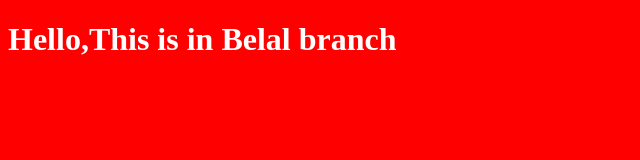
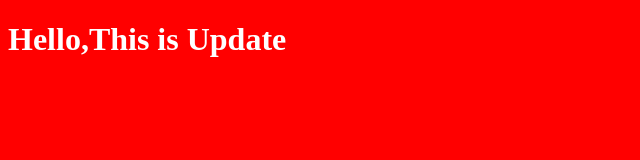
Before and after one commit to belal-99/myproject, a plain HTML site: page index.html in a window 1280 px wide. Shown: the whole page, without its empty margins (0-640 px from the left). Drawn offline with Linux system fonts and the light colour scheme.

Commit message:
changing hello msg to update

```diff
--- a/index.html
+++ b/index.html
@@ -7,7 +7,7 @@
     <link rel="stylesheet" href="style.css">
 </head>
 <body>
-    <h1>Hello,This is in Belal branch</h1>
+    <h1>Hello,This is Update</h1>
     <script src="app.js"></script>
 </body>
 </html>
```
